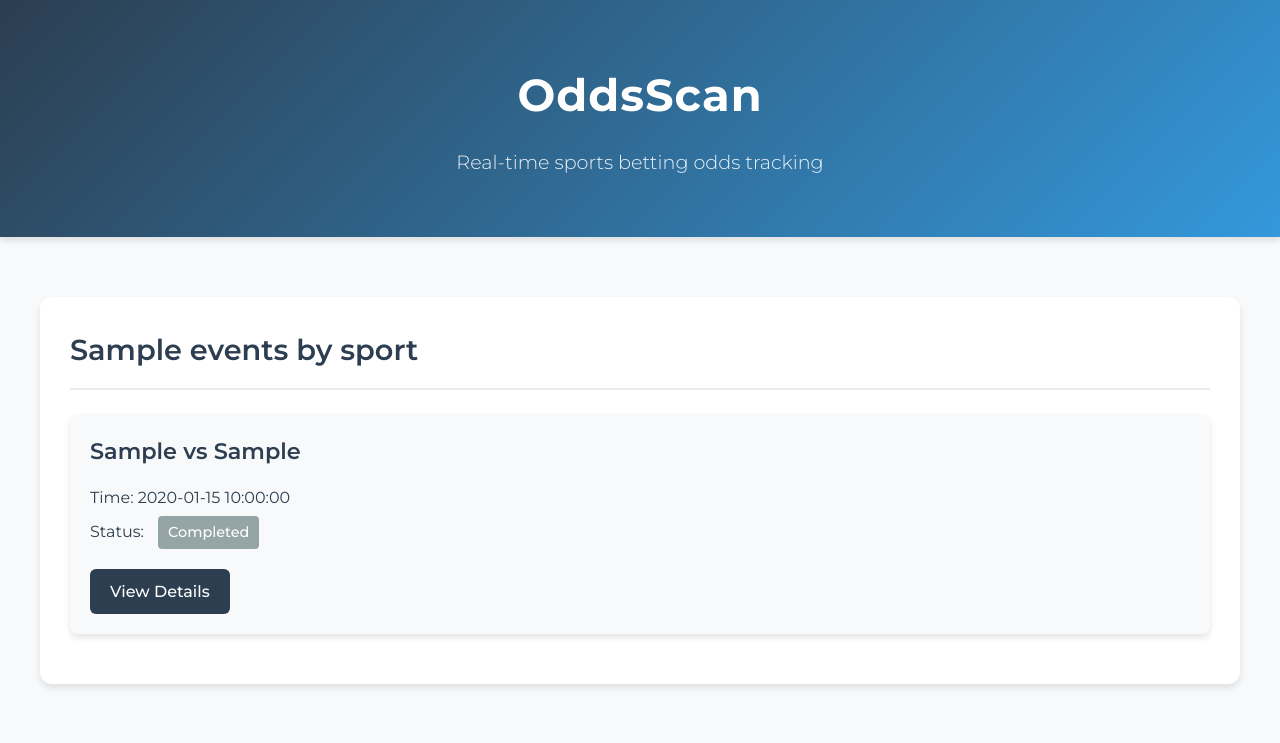
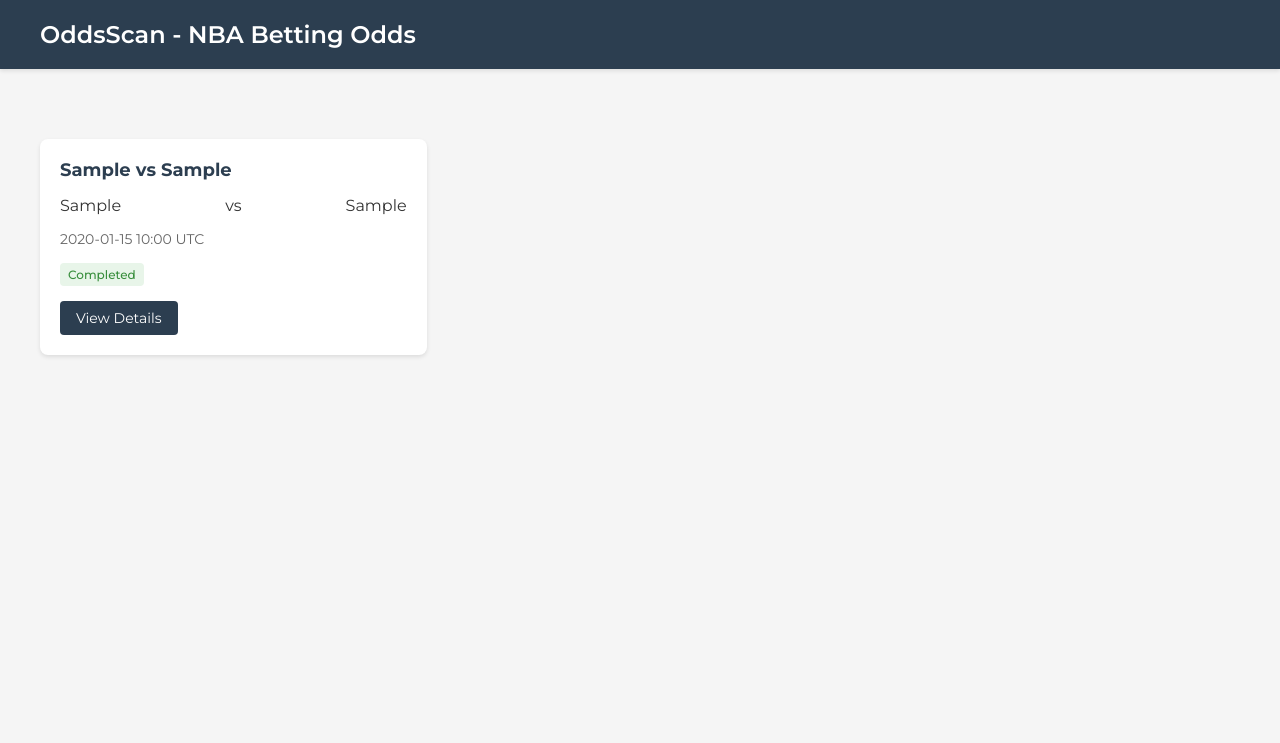
Before and after one commit to guzamaguza/OddsScan, a Flask app: template app/templates/home.html in a window 1280 px wide. Shown: the top 743 px of the page. Run offline with Flask 3, Linux system fonts and the light colour scheme; tables that the repository leaves empty hold one stand-in row (values such as "Sample post"); the template is opened without the code that fills it: values that come from a table or form of the project are taken from there, most other values are stand-ins (such as "Sample title", 1, 10 or a date in 2020); parts of the project's set-up code (start-up, migrations or seed data) failed here and were passed over.

Commit message:
Update home.html

```diff
--- a/app/templates/home.html
+++ b/app/templates/home.html
@@ -1,27 +1,17 @@
 <!DOCTYPE html>
-<html>
+<html lang="en">
 <head>
-    <title>OddsScan - Sports Betting Odds</title>
-    <link href="https://fonts.googleapis.com/css2?family=Montserrat:wght@300;400;500;600;700&display=swap" rel="stylesheet">
+    <meta charset="UTF-8">
+    <meta name="viewport" content="width=device-width, initial-scale=1.0">
+    <title>OddsScan - NBA Betting Odds</title>
+    <link href="https://fonts.googleapis.com/css2?family=Montserrat:wght@400;500;600;700&display=swap" rel="stylesheet">
     <style>
-        :root {
-            --primary-color: #2c3e50;
-            --secondary-color: #3498db;
-            --accent-color: #e74c3c;
-            --background-color: #f8f9fa;
-            --text-color: #2c3e50;
-            --border-color: #e9ecef;
-            --card-shadow: 0 4px 6px rgba(0,0,0,0.1);
-            --header-gradient: linear-gradient(135deg, #2c3e50 0%, #3498db 100%);
-        }
-
         body {
-            font-family: 'Montserrat', 'Segoe UI', sans-serif;
+            font-family: 'Montserrat', sans-serif;
             margin: 0;
             padding: 0;
-            background-color: var(--background-color);
-            color: var(--text-color);
-            line-height: 1.6;
+            background-color: #f5f5f5;
+            color: #333;
         }
 
         .container {
@@ -30,161 +20,158 @@
             padding: 20px;
         }
 
-        .header {
-            background: var(--header-gradient);
+        header {
+            background-color: #2c3e50;
             color: white;
-            padding: 40px 0;
-            margin-bottom: 40px;
-            box-shadow: 0 4px 6px rgba(0,0,0,0.1);
+            padding: 20px 0;
+            margin-bottom: 30px;
+            box-shadow: 0 2px 4px rgba(0,0,0,0.1);
         }
 
-        .header h1 {
-            margin: 0;
-            font-size: 2.8em;
-            text-align: center;
-            font-weight: 700;
-            letter-spacing: 1px;
+        .header-content {
+            max-width: 1200px;
+            margin: 0 auto;
+            padding: 0 20px;
+            display: flex;
+            justify-content: space-between;
+            align-items: center;
         }
 
-        .header p {
-            text-align: center;
-            margin: 15px 0 0;
-            font-size: 1.2em;
-            opacity: 0.9;
-            font-weight: 300;
-        }
-
-        .sport-section {
-            margin-bottom: 40px;
-            background-color: white;
-            border-radius: 12px;
-            padding: 30px;
-            box-shadow: var(--card-shadow);
-        }
-
-        .sport-section h2 {
-            color: var(--primary-color);
-            margin-top: 0;
-            padding-bottom: 15px;
-            border-bottom: 2px solid var(--border-color);
-            font-size: 1.8em;
+        h1 {
+            margin: 0;
+            font-size: 24px;
             font-weight: 600;
         }
 
+        .events-grid {
+            display: grid;
+            grid-template-columns: repeat(auto-fill, minmax(300px, 1fr));
+            gap: 20px;
+            margin-top: 20px;
+        }
+
         .event-card {
-            margin-bottom: 20px;
+            background: white;
+            border-radius: 8px;
             padding: 20px;
-            background-color: var(--background-color);
-            border-radius: 8px;
-            box-shadow: var(--card-shadow);
-            transition: transform 0.3s ease;
+            box-shadow: 0 2px 4px rgba(0,0,0,0.1);
+            transition: transform 0.2s;
         }
 
         .event-card:hover {
             transform: translateY(-5px);
+            box-shadow: 0 4px 8px rgba(0,0,0,0.2);
         }
 
         .event-card h3 {
-            color: var(--primary-color);
-            margin: 0 0 15px;
-            font-size: 1.4em;
-            font-weight: 600;
+            margin: 0 0 15px 0;
+            font-size: 18px;
+            color: #2c3e50;
         }
 
-        .event-card p {
-            margin: 5px 0;
-            color: var(--text-color);
+        .teams {
+            display: flex;
+            justify-content: space-between;
+            margin-bottom: 15px;
+            font-size: 16px;
         }
 
-        .event-link {
+        .time {
+            color: #666;
+            font-size: 14px;
+            margin-bottom: 15px;
+        }
+
+        .status {
+            display: inline-block;
+            padding: 4px 8px;
+            border-radius: 4px;
+            font-size: 12px;
+            font-weight: 500;
+        }
+
+        .status.upcoming {
+            background-color: #e3f2fd;
+            color: #1976d2;
+        }
+
+        .status.ongoing {
+            background-color: #fff3e0;
+            color: #f57c00;
+        }
+
+        .status.completed {
+            background-color: #e8f5e9;
+            color: #388e3c;
+        }
+
+        .view-details {
             display: inline-block;
             margin-top: 15px;
-            padding: 10px 20px;
-            background-color: var(--primary-color);
+            padding: 8px 16px;
+            background-color: #2c3e50;
             color: white;
             text-decoration: none;
-            border-radius: 6px;
-            font-weight: 500;
-            transition: background-color 0.3s ease;
+            border-radius: 4px;
+            font-size: 14px;
+            transition: background-color 0.2s;
         }
 
-        .event-link:hover {
-            background-color: var(--secondary-color);
-        }
-
-        .status-badge {
-            display: inline-block;
-            padding: 5px 10px;
-            border-radius: 4px;
-            font-size: 0.9em;
-            font-weight: 500;
-            margin-left: 10px;
-        }
-
-        .status-upcoming {
-            background-color: #3498db;
-            color: white;
-        }
-
-        .status-ongoing {
-            background-color: #2ecc71;
-            color: white;
-        }
-
-        .status-past {
-            background-color: #95a5a6;
-            color: white;
+        .view-details:hover {
+            background-color: #34495e;
         }
 
         @media (max-width: 768px) {
-            .container {
-                padding: 15px;
+            .events-grid {
+                grid-template-columns: 1fr;
             }
 
-            .header {
-                padding: 30px 0;
+            .header-content {
+                flex-direction: column;
+                text-align: center;
             }
 
-            .header h1 {
-                font-size: 2.2em;
-            }
-
-            .sport-section h2 {
-                font-size: 1.6em;
+            h1 {
+                margin-bottom: 10px;
             }
         }
     </style>
 </head>
 <body>
-    <div class="header">
-        <div class="container">
-            <h1>OddsScan</h1>
-            <p>Real-time sports betting odds tracking</p>
+    <header>
+        <div class="header-content">
+            <h1>OddsScan - NBA Betting Odds</h1>
         </div>
-    </div>
+    </header>
 
     <div class="container">
-        {% for sport_title, events in events_by_sport.items() %}
-        <div class="sport-section">
-            <h2>{{ sport_title }}</h2>
+        <div class="events-grid">
             {% for event in events %}
             <div class="event-card">
                 <h3>{{ event.home_team }} vs {{ event.away_team }}</h3>
-                <p>Time: {{ event.commence_time.strftime('%Y-%m-%d %H:%M:%S') }}</p>
-                <p>Status:
-                    {% if event.commence_time > now %}
-                    <span class="status-badge status-upcoming">Upcoming</span>
-                    {% elif event.commence_time > (now - timedelta(hours=2)) %}
-                    <span class="status-badge status-ongoing">In Progress</span>
+                <div class="teams">
+                    <span>{{ event.home_team }}</span>
+                    <span>vs</span>
+                    <span>{{ event.away_team }}</span>
+                </div>
+                <div class="time">
+                    {{ event.commence_time.strftime('%Y-%m-%d %H:%M UTC') }}
+                </div>
+                {% set score = Score.query.filter_by(event_id=event.uuid).first() %}
+                {% if score %}
+                    {% if score.completed %}
+                        <span class="status completed">Completed</span>
                     {% else %}
-                    <span class="status-badge status-past">Completed</span>
+                        <span class="status ongoing">Ongoing</span>
                     {% endif %}
-                </p>
-                <a href="{{ url_for('main.match_details', uuid=event.uuid) }}" class="event-link">View Details</a>
+                {% else %}
+                    <span class="status upcoming">Upcoming</span>
+                {% endif %}
+                <br>
+                <a href="{{ url_for('main.match_details', uuid=event.uuid) }}" class="view-details">View Details</a>
             </div>
             {% endfor %}
         </div>
-        {% endfor %}
     </div>
 </body>
 </html>
```
